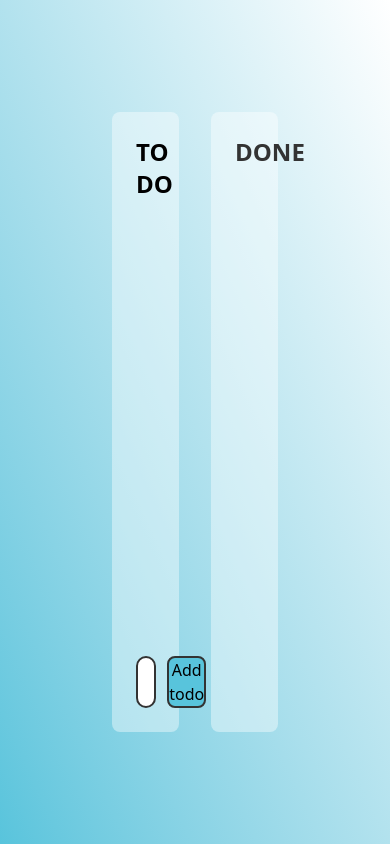
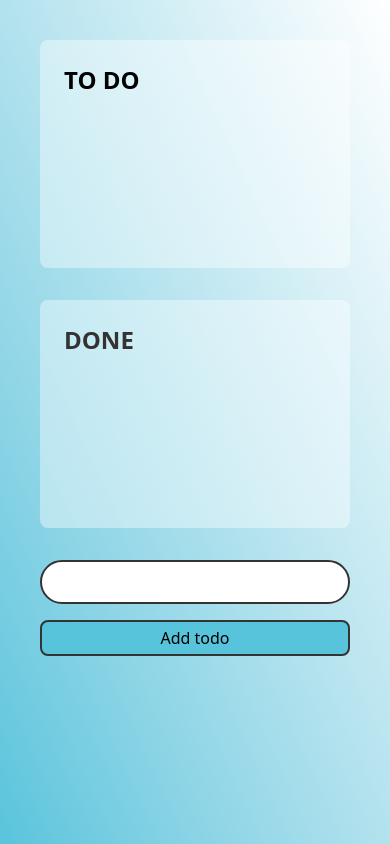
Before and after one commit to mn46/todo-react, a React (Vite) app: page / in a window 390 px wide. Built offline with nearby package versions, Linux system fonts and the light colour scheme.

Commit message:
Implement styling for mobile devices

```diff
--- a/src/App.tsx
+++ b/src/App.tsx
@@ -7,10 +7,32 @@ import Done from "./components/Done";
 function App() {
   const [todos, setTodos] = useState<Todo[]>([]);
 
+  function handleAddTodo() {
+    const input: HTMLInputElement = document.querySelector("#add-todo")!;
+    const inputValue = input.value;
+    setTodos((prev) => [
+      ...prev,
+      { id: prev.length + 1, title: inputValue, status: "doing" },
+    ]);
+  }
+
   return (
-    <div className="h-screen bg-gradient-to-bl from-white to-primary p-28 grid grid-cols-2 gap-8">
-      <Todos todos={todos} setTodos={setTodos} />
+    <div className="h-screen overflow-auto bg-gradient-to-bl from-white to-primary p-10 lg:p-28 grid md:grid-cols-2 gap-8">
+      <Todos todos={todos} setTodos={setTodos} handleAddTodo={handleAddTodo} />
       <Done todos={todos} />
+      <div className="flex flex-col lg:hidden gap-4">
+        <input
+          id="add-todo"
+          type="text"
+          className="p-2 rounded-full bg-white border-2 border-text"
+        />
+        <button
+          onClick={() => handleAddTodo()}
+          className="bg-primary rounded-lg border-2 border-text px-2 py-1"
+        >
+          Add todo
+        </button>
+      </div>
     </div>
   );
 }
--- a/src/components/Todos.tsx
+++ b/src/components/Todos.tsx
@@ -4,18 +4,10 @@ import SingleTodo from "./SingleTodo";
 interface Props {
   todos: Todo[];
   setTodos: React.Dispatch<React.SetStateAction<Todo[]>>;
+  handleAddTodo: () => void;
 }
 
-const Todos: React.FC<Props> = ({ todos, setTodos }) => {
-  function handleAddTodo() {
-    const input: HTMLInputElement = document.querySelector("#add-todo")!;
-    const inputValue = input.value;
-    setTodos((prev) => [
-      ...prev,
-      { id: prev.length + 1, title: inputValue, status: "doing" },
-    ]);
-  }
-
+const Todos: React.FC<Props> = ({ todos, setTodos, handleAddTodo }) => {
   return (
     <div className="flex flex-col justify-between p-6 rounded-lg bg-white/40">
       <div className="space-y-4">
@@ -27,7 +19,7 @@ const Todos: React.FC<Props> = ({ todos, setTodos }) => {
         })}
       </div>
 
-      <div className="grid grid-cols-[80%_1fr] gap-4">
+      <div className="hidden lg:grid grid-cols-[80%_1fr] gap-4">
         <input
           id="add-todo"
           type="text"
```
